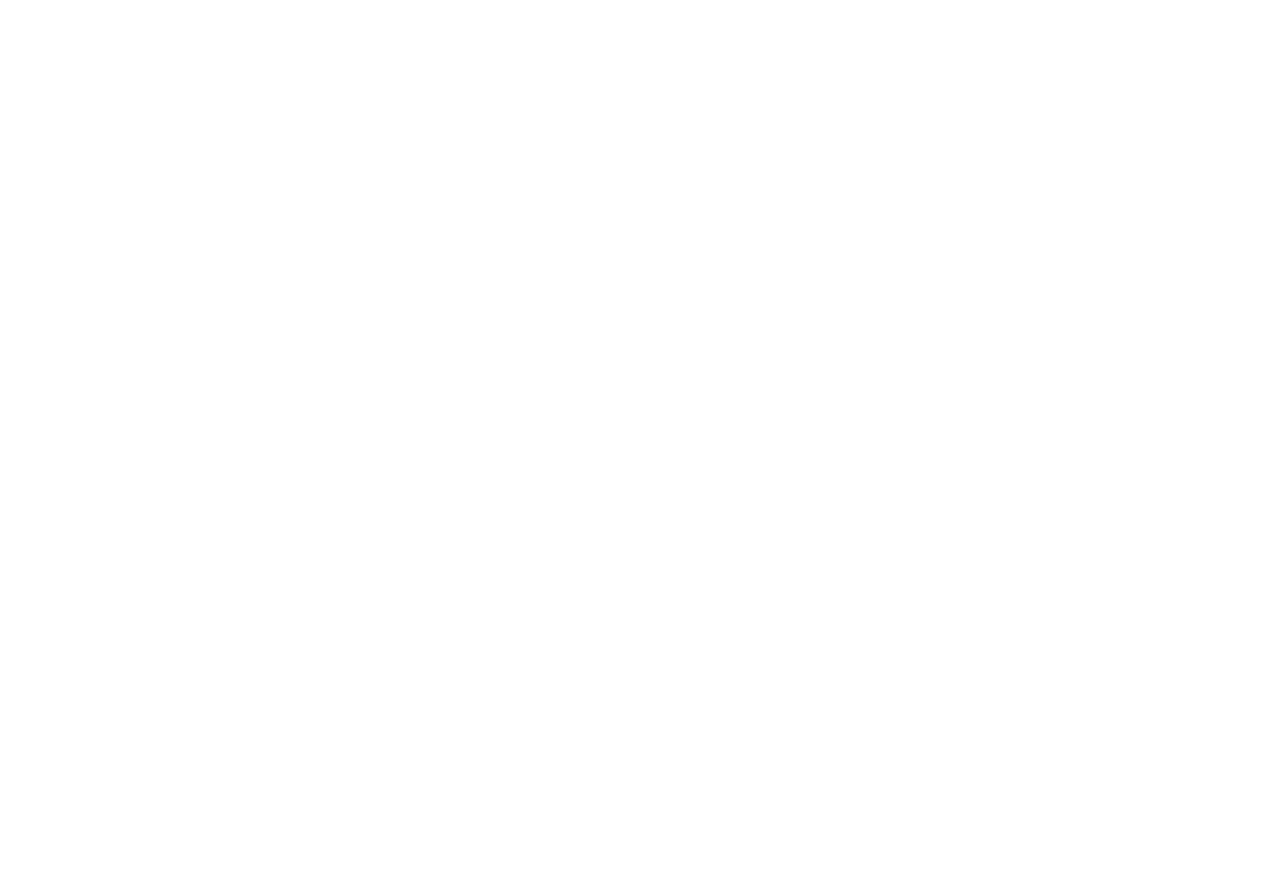
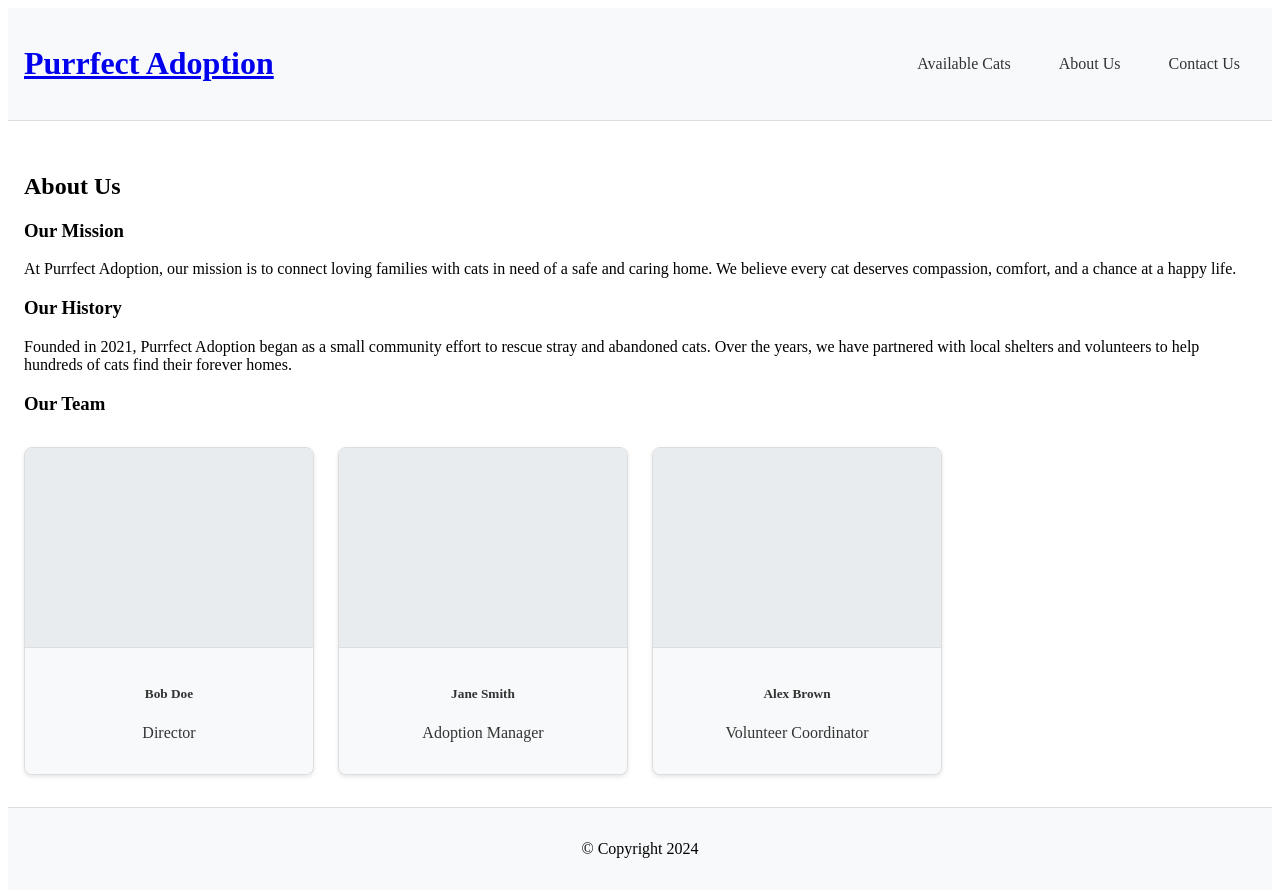
Before and after one commit to ali-ahnaf/cse-3100, a React (Vite) app: page /about in a window 1280 px wide. Before the commit this address had no page. Before the commit the page ends 800 px from the top, so only its background shows below. Built offline with nearby package versions, Linux system fonts and the light colour scheme.

Commit message:
Added about and contact page

```diff
--- a/src/App.jsx
+++ b/src/App.jsx
@@ -2,6 +2,10 @@
 import BaseLayout from './views/BaseLayout';
 import Home from './views/Home';
 import AvailableCats from './views/AvailableCats';
+
+/*Import new pages required for Question 5 */
+import About from './views/About';
+import Contact from './views/Contact';
 
 function App() {
   return (
@@ -13,8 +17,12 @@
           </BaseLayout>
         }
       >
-        <Route path={'/'} element={<Home />} />
-        <Route path={'/available-cats'} element={<AvailableCats />} />
+        <Route path="/" element={<Home />} />
+        <Route path="/available-cats" element={<AvailableCats />} />
+
+        {/*Routes added for About & Contact pages */}
+        <Route path="/about" element={<About />} />
+        <Route path="/contact" element={<Contact />} />
       </Route>
     </Routes>
   );
--- /dev/null
+++ b/src/views/About.jsx
@@ -0,0 +1,56 @@
+export default function About() {
+  return (
+    <section className="mt-4">
+      <h2>About Us</h2>
+
+      {/* Mission */}
+      <section className="mt-4">
+        <h3>Our Mission</h3>
+        <p>
+          At Purrfect Adoption, our mission is to connect loving families with
+          cats in need of a safe and caring home. We believe every cat deserves
+          compassion, comfort, and a chance at a happy life.
+        </p>
+      </section>
+
+      {/* History */}
+      <section className="mt-4">
+        <h3>Our History</h3>
+        <p>
+          Founded in 2021, Purrfect Adoption began as a small community effort to
+          rescue stray and abandoned cats. Over the years, we have partnered
+          with local shelters and volunteers to help hundreds of cats find their
+          forever homes.
+        </p>
+      </section>
+
+      {/* Team */}
+      <section className="mt-5">
+        <h3>Our Team</h3>
+
+        <div className="cats-container mt-3">
+          {[
+            { name: 'Bob Doe', role: 'Director' },
+            { name: 'Jane Smith', role: 'Adoption Manager' },
+            { name: 'Alex Brown', role: 'Volunteer Coordinator' },
+          ].map((member, i) => (
+            <div key={i} className="cat-card">
+              <div
+                style={{
+                  height: '200px',
+                  background: '#e9ecef',
+                  borderBottom: '1px solid #ddd',
+                }}
+              ></div>
+
+              <div className="cat-info">
+                <h5 className="mb-1">{member.name}</h5>
+                <p className="mb-0">{member.role}</p>
+              </div>
+            </div>
+          ))}
+        </div>
+      </section>
+    </section>
+  );
+}
--- a/src/views/BaseLayout.jsx
+++ b/src/views/BaseLayout.jsx
@@ -9,7 +9,9 @@
             Purrfect Adoption
           </Link>
         </h1>
+
         <div className="flex-grow-1"></div>
+
         <nav>
           <ul className="nav">
             <li className="nav-item">
@@ -17,12 +19,28 @@
                 Available Cats
               </Link>
             </li>
+
+            {/* Navigation link for About page */}
+            <li className="nav-item">
+              <Link className="nav-link" to="/about">
+                About Us
+              </Link>
+            </li>
+
+            {/* Navigation link for Contact page */}
+            <li className="nav-item">
+              <Link className="nav-link" to="/contact">
+                Contact Us
+              </Link>
+            </li>
           </ul>
         </nav>
       </header>
+
       <main id="content">
         <Outlet />
       </main>
+
       <footer className="bg-light">
         <p>© Copyright 2024</p>
       </footer>
--- /dev/null
+++ b/src/views/Contact.jsx
@@ -0,0 +1,37 @@
+export default function Contact() {
+  return (
+    <section className="mt-4" style={{ maxWidth: '600px' }}>
+      <h2>Contact Us</h2>
+
+      <p className="mt-2">
+        Have questions about adoption or want to get involved? Reach out to us
+        and our team will get back to you as soon as possible.
+      </p>
+
+      <form className="mt-4">
+        <div className="mb-3">
+          <label className="form-label">Name</label>
+          <input type="text" className="form-control" />
+        </div>
+
+        <div className="mb-3">
+          <label className="form-label">Phone</label>
+          <input type="text" className="form-control" />
+        </div>
+
+        <div className="mb-3">
+          <label className="form-label">Email</label>
+          <input type="email" className="form-control" />
+        </div>
+
+        <button
+          type="submit"
+          className="btn btn-primary"
+          style={{ marginTop: '0.5rem' }}
+        >
+          Submit
+        </button>
+      </form>
+    </section>
+  );
+}
```
